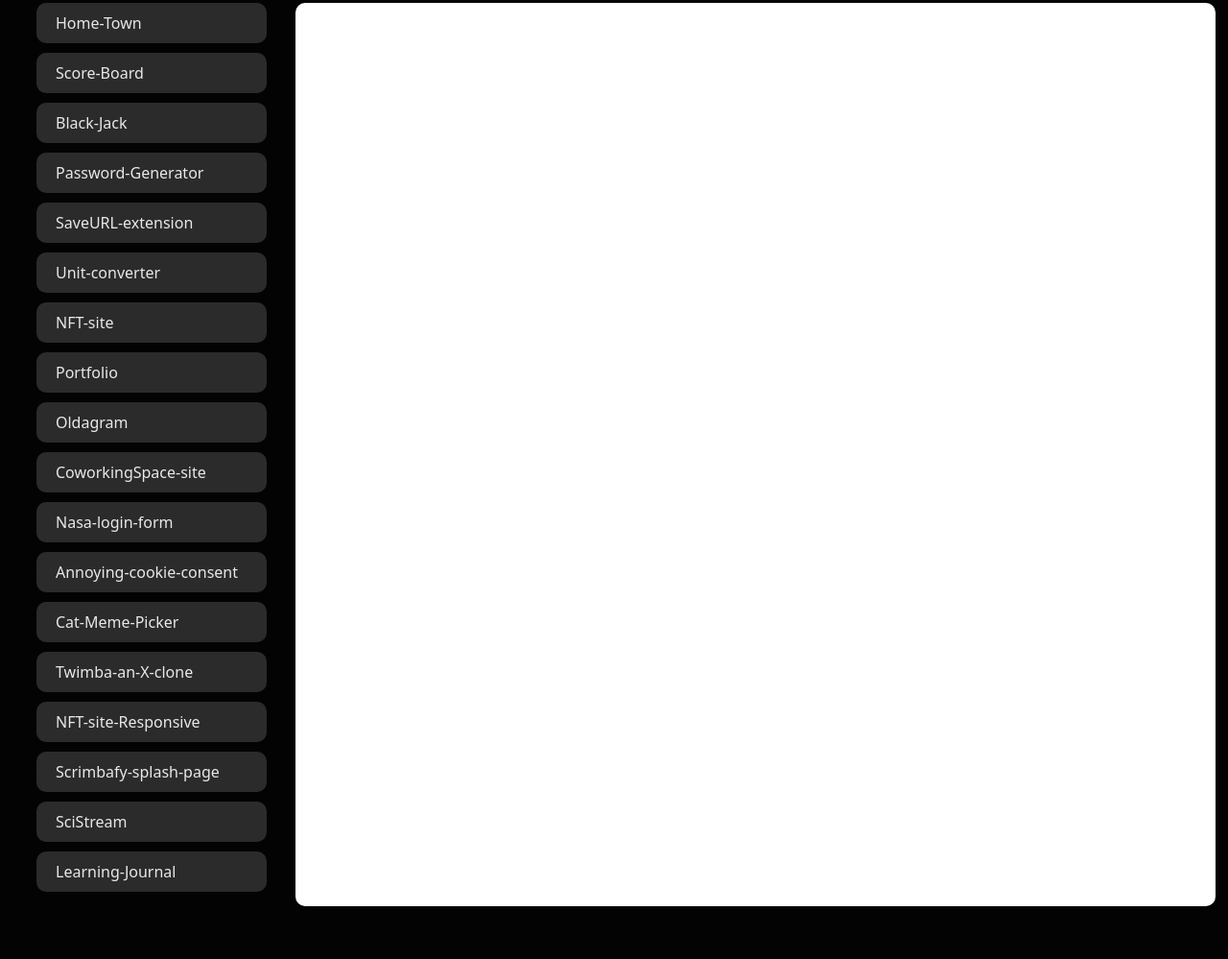
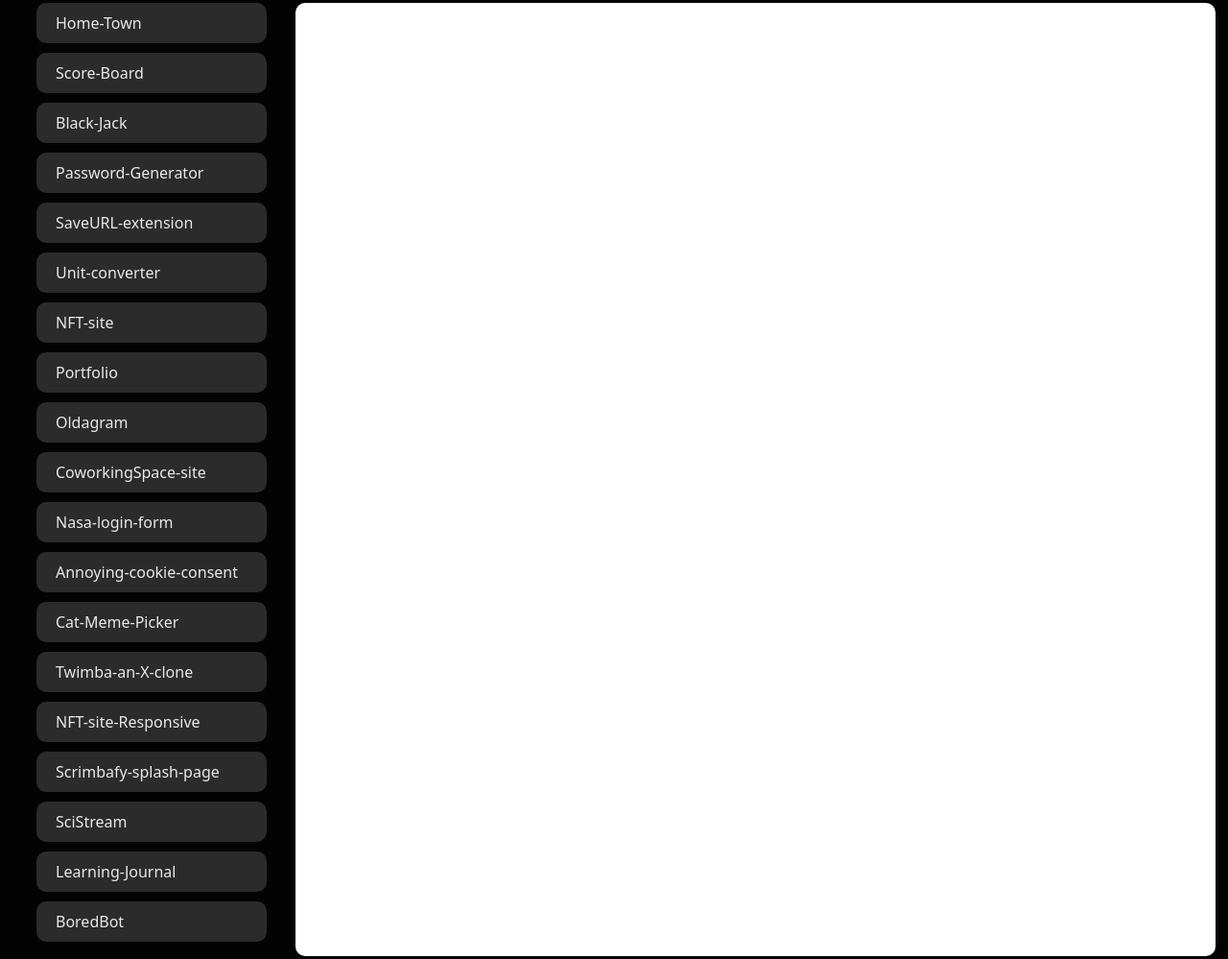
Before and after one commit to Delta-R-git/scrimba-projects, a browser extension: page index.html in a window 1280 px wide. Shown: the part 137-1136 px from the top of the page at 96% size. Before the commit the page ends 1084 px from the top, so only its background shows below. Drawn offline with Linux system fonts and the light colour scheme.

Commit message:
update project lists

```diff
--- a/index.html
+++ b/index.html
@@ -69,6 +69,9 @@
                 <li>
                     <a href="https://scrimba-projects-deltar.vercel.app/Learning-Journal/">Learning-Journal </a>
                 </li>
+                <li>
+                    <a href="https://scrimba-projects-deltar.vercel.app/BoredBot/">BoredBot </a>
+                </li>
             </ul>
         </section>
         <section class="preview" id="preview-el">
```
Also changed, not shown: README.md.
